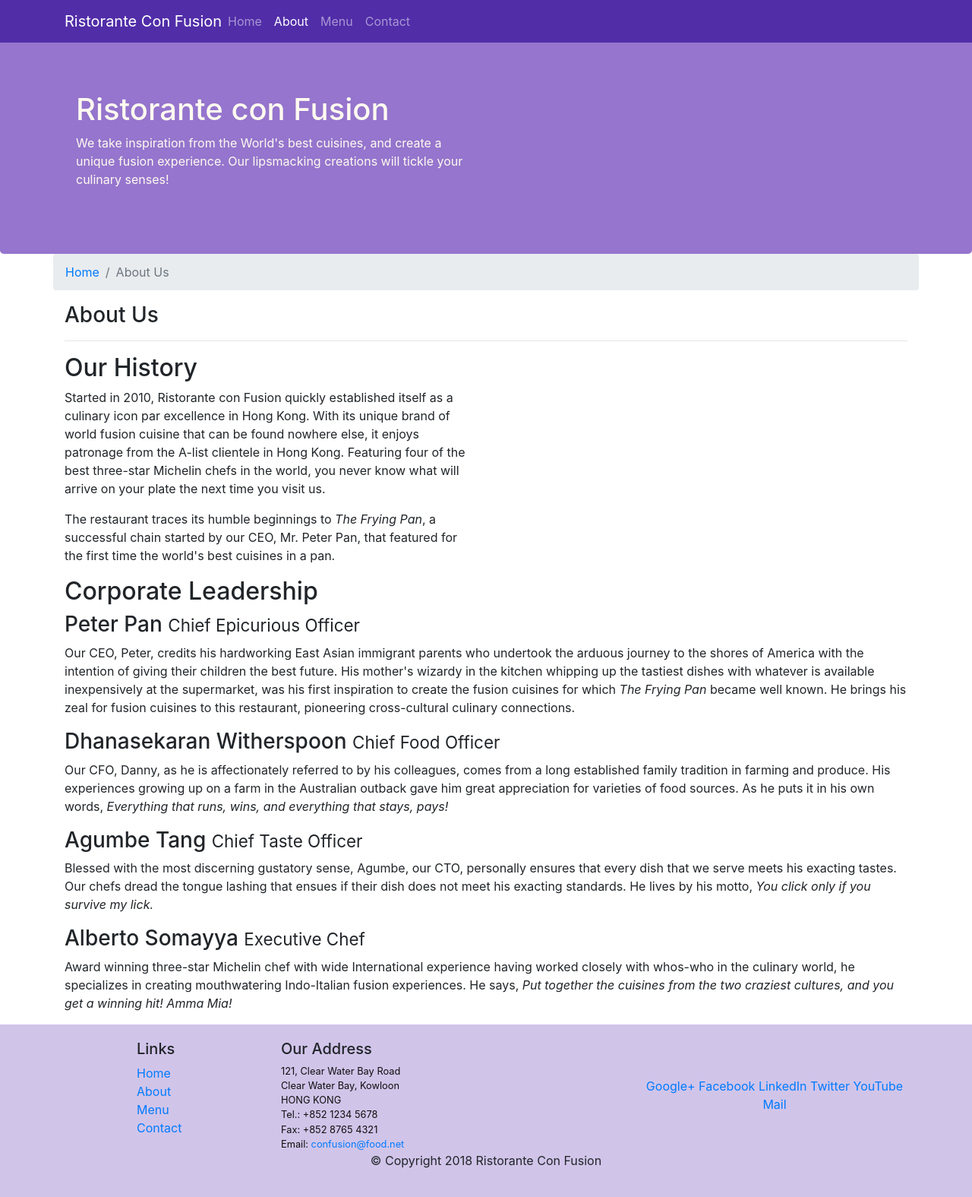
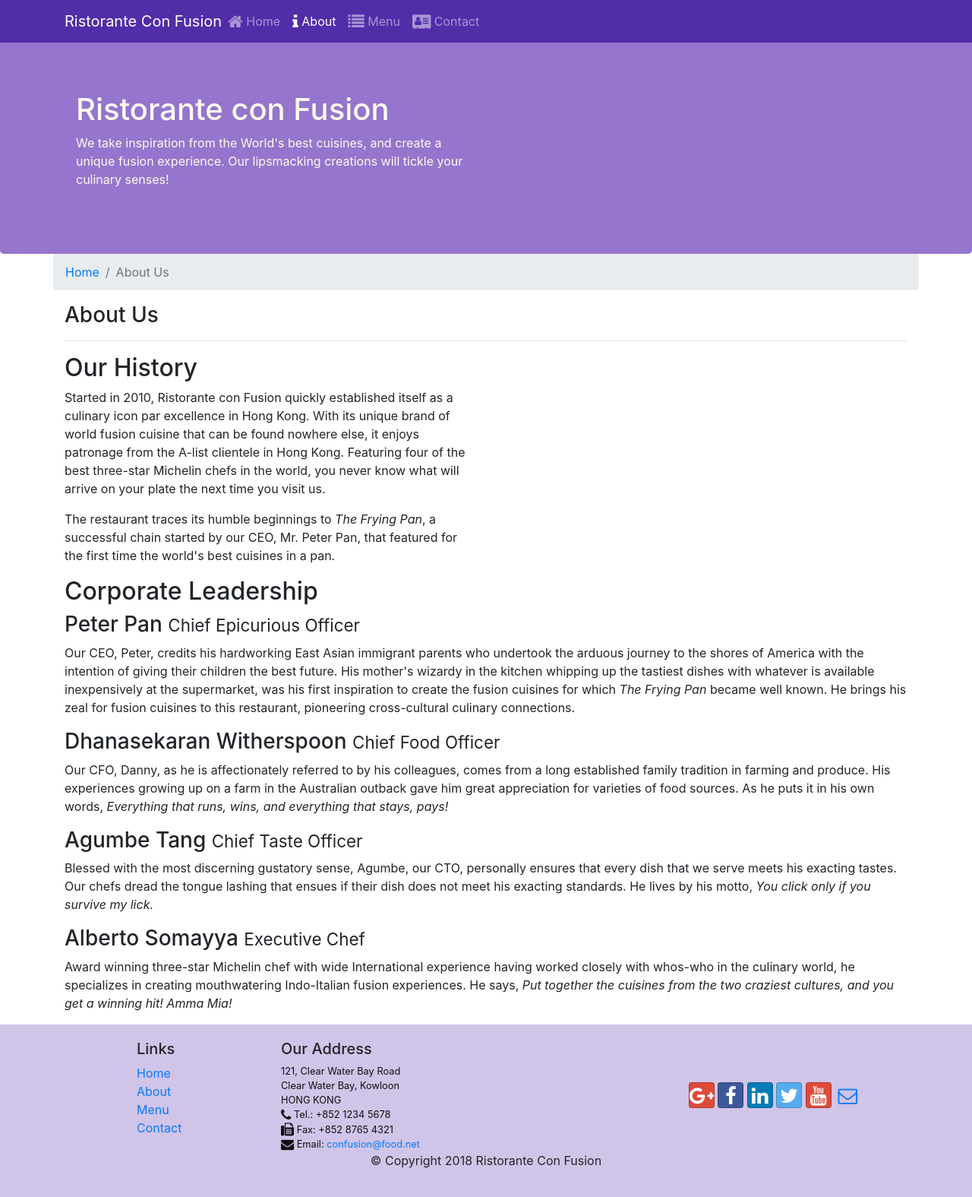
Before and after one commit to geralsdepp/conFusion, a website: page aboutus.html in a window 1280 px wide. Shown: the whole page at 76% size. Drawn offline with nearby package versions, Linux system fonts and the light colour scheme.

Commit message:
font icons

```diff
--- a/aboutus.html
+++ b/aboutus.html
@@ -7,6 +7,8 @@
     <meta http-equiv="x-ua-compatible" content="ie=edge">
     <meta name="viewport" content="width=device-width, initial-scale=1, shrink-to-fit=no">
     <link rel="stylesheet" href="node_modules/bootstrap/dist/css/bootstrap.min.css">
+    <link rel="stylesheet" href="node_modules/font-awesome/css/font-awesome.min.css">
+    <link rel="stylesheet" href="node_modules/bootstrap-social/bootstrap-social.css">
     <link rel="stylesheet" href="css/styles.css">
     <title>Ristorante Con Fusion: About Us</title>
 
@@ -21,10 +23,10 @@
             <a href="./index.html" class="navbar-brand mr-auto">Ristorante Con Fusion</a>
             <div class="collapse navbar-collapse" id="Navbar">
                 <ul class="navbar-nav mr-auto">
-                    <li class="nav-item"><a href="./index.html" class="nav-link">Home</a></li>
-                    <li class="nav-item active"><a href="#" class="nav-link">About</a></li>
-                    <li class="nav-item"><a href="#" class="nav-link">Menu</a></li>
-                    <li class="nav-item"><a href="#" class="nav-link">Contact</a></li>
+                    <li class="nav-item"><a href="./index.html" class="nav-link"><span class="fa fa-home fa-lg"></span> Home</a></li>
+                    <li class="nav-item active"><a href="#" class="nav-link"><span class="fa fa-info fa-lg"></span> About</a></li>
+                    <li class="nav-item"><a href="#" class="nav-link"><span class="fa fa-list fa-lg"></span> Menu</a></li>
+                    <li class="nav-item"><a href="#" class="nav-link"><span class="fa fa-address-card fa-lg"></span> Contact</a></li>
                 </ul>
             </div>
         </div>
@@ -99,19 +101,19 @@
 		              121, Clear Water Bay Road<br>
 		              Clear Water Bay, Kowloon<br>
 		              HONG KONG<br>
-		              Tel.: +852 1234 5678<br>
-		              Fax: +852 8765 4321<br>
-		              Email: <a href="mailto:confusion@food.net">confusion@food.net</a>
+		              <i class="fa fa-phone fa-lg"></i> Tel.: +852 1234 5678<br>
+		              <i class="fa fa-fax fa-lg"></i> Fax: +852 8765 4321<br>
+		              <i class="fa fa-envelope fa-lg"></i> Email: <a href="mailto:confusion@food.net">confusion@food.net</a>
 		           </address>
                 </div>
                 <div class="col-12 col-sm-4 align-self-center">
                     <div class="text-center">
-                        <a href="http://google.com/+">Google+</a>
-                        <a href="http://www.facebook.com/profile.php?id=">Facebook</a>
-                        <a href="http://www.linkedin.com/in/">LinkedIn</a>
-                        <a href="http://twitter.com/">Twitter</a>
-                        <a href="http://youtube.com/">YouTube</a>
-                        <a href="mailto:">Mail</a>
+                        <a class ="btn btn-social-icon btn-google" href="http://google.com/+"><i class="fa fa-google-plus fa-lg"></i></a>
+                        <a class ="btn btn-social-icon btn-facebook" href="http://www.facebook.com/profile.php?id="><i class="fa fa-facebook fa-lg"></i></a>
+                        <a class ="btn btn-social-icon btn-linkedin" href="http://www.linkedin.com/in/"><i class="fa fa-linkedin fa-lg"></i></a>
+                        <a class ="btn btn-social-icon btn-twitter" href="http://twitter.com/"><i class="fa fa-twitter fa-lg"></i></a>
+                        <a class ="btn btn-social-icon btn-google" href="http://youtube.com/"><i class="fa fa-youtube fa-lg"></i></a>
+                        <a class ="btn btn-social-icon" href="mailto:"><i class="fa fa-envelope-o fa-lg"></i></a>
                     </div>
                 </div>
            </div>
--- a/package.json
+++ b/package.json
@@ -15,6 +15,8 @@
   },
   "dependencies": {
     "bootstrap": "^4.0.0",
+    "bootstrap-social": "^5.1.1",
+    "font-awesome": "^4.7.0",
     "jquery": "^3.3.1",
     "popper.js": "^1.12.9"
   }
```
Also changed, not shown: index.html (+15 -13 lines), 1 other file.
